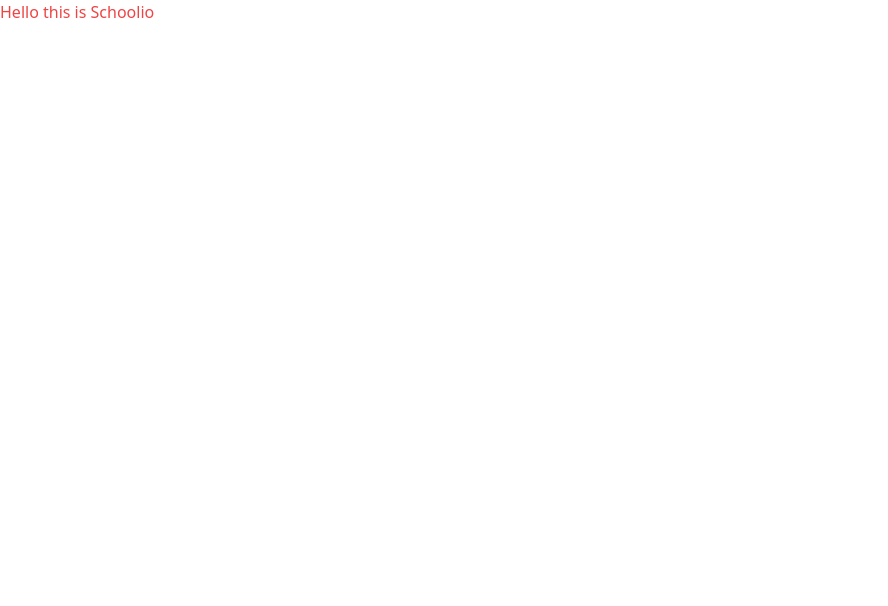
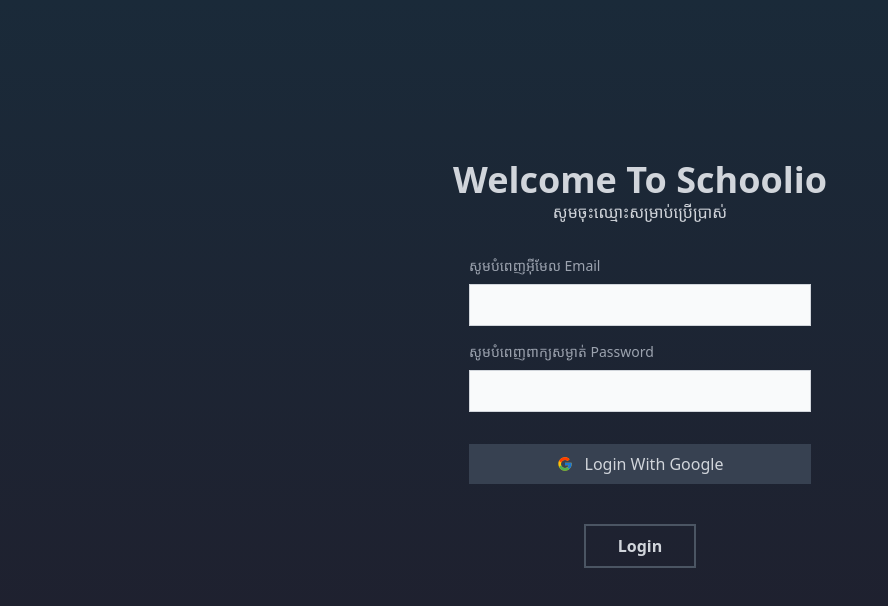
Before and after one commit to Leap-Chanvuthy/Schoolio, a React (Vite) app: page /login in a window 1280 px wide. Shown: the top 606 px of the page, without its empty margins (0-888 px from the left). Built offline with nearby package versions, Linux system fonts and the light colour scheme.

Commit message:
add: Login / Register page

```diff
--- a/package.json
+++ b/package.json
@@ -11,7 +11,9 @@
   },
   "dependencies": {
     "react": "^18.2.0",
-    "react-dom": "^18.2.0"
+    "react-dom": "^18.2.0",
+    "react-icons": "^4.11.0",
+    "react-router-dom": "^6.18.0"
   },
   "devDependencies": {
     "@types/react": "^18.2.15",
--- a/src/App.jsx
+++ b/src/App.jsx
@@ -1,9 +1,17 @@
+import { BrowserRouter , Routes , Route } from "react-router-dom";
+import Register from "./components/auth/Register";
+import Login from "./components/auth/Login";
 
 function App() {
   return (
-    <div>
-        <h4 className="text-red-500">Hello this is Schoolio </h4>
-    </div>
+    <BrowserRouter>
+      <div>
+          <Routes>
+            <Route path="/register" element={<Register/>}/>
+            <Route path="/login" element={<Login/>} />
+          </Routes>
+      </div>
+    </BrowserRouter>
   )
 }
 
--- /dev/null
+++ b/src/components/auth/Login.jsx
@@ -0,0 +1,33 @@
+import {FcGoogle} from 'react-icons/fc';
+
+const Login = () => {
+    return (
+        <div className="w-full h-[100vh] bg-gradient-to-b from-secondary to-primary">
+            <div className="flex justify-center items-center text-center p-4">
+                <div className="top-[20%] absolute text-gray-300 ">
+                    <h3 className="text-4xl font-bold" >Welcome To Schoolio</h3>
+                    <p>សូមចុះឈ្មោះសម្រាប់ប្រើប្រាស់</p>
+                    <form className="px-4 py-6" >
+                        <div className="flex flex-col text-start py-2 ">
+                            <label className="block mb-2 text-sm font-medium text-gray-400 ">សូមបំពេញអុីមែល​ Email​</label>
+                            <input className="bg-gray-50 border border-gray-300 text-gray-900 text-sm focus:ring-blue-500 focus:border-blue-500 block w-full p-2.5 dark:bg-gray-700 dark:border-gray-600 dark:placeholder-gray-400 dark:text-white dark:focus:ring-blue-500 dark:focus:border-blue-500" type="text" />
+                        </div>
+                        <div className="flex flex-col text-start py-2 ">
+                            <label className="block mb-2 text-sm font-medium text-gray-400 ">សូមបំពេញពាក្យសម្ងាត់ Password</label>
+                            <input className="bg-gray-50 border border-gray-300 text-gray-900 text-sm focus:ring-blue-500 focus:border-blue-500 block w-full p-2.5 dark:bg-gray-700 dark:border-gray-600 dark:placeholder-gray-400 dark:text-white dark:focus:ring-blue-500 dark:focus:border-blue-500" type="text" />
+                        </div>
+                        <div className='flex justify-center items-center gap-3 py-2 mt-6 bg-gray-700'>
+                            <FcGoogle/>
+                            <button>Login With Google</button>
+                        </div>
+                        <div className='py-10 font-bold '>
+                            <button className='border-2 border-gray-600 px-8 py-2'>Login</button>
+                        </div>
+                    </form>
+                </div>
+            </div>
+        </div>
+     );
+}
+
+export default Login;
--- /dev/null
+++ b/src/components/auth/Register.jsx
@@ -0,0 +1,33 @@
+import {FcGoogle} from 'react-icons/fc';
+
+const Register = () => {
+    return (
+        <div className="w-full h-[100vh] bg-gradient-to-b from-secondary to-primary">
+            <div className="flex justify-center items-center text-center p-4">
+                <div className="top-[20%] absolute text-gray-300 ">
+                    <h3 className="text-4xl font-bold" >Welcome To Schoolio</h3>
+                    <p>សូមចុះឈ្មោះសម្រាប់ប្រើប្រាស់</p>
+                    <form className="px-4 py-6" >
+                        <div className="flex flex-col text-start py-2 ">
+                            <label className="block mb-2 text-sm font-medium text-gray-400 ">សូមបំពេញអុីមែល​ Email​</label>
+                            <input className="bg-gray-50 border border-gray-300 text-gray-900 text-sm focus:ring-blue-500 focus:border-blue-500 block w-full p-2.5 dark:bg-gray-700 dark:border-gray-600 dark:placeholder-gray-400 dark:text-white dark:focus:ring-blue-500 dark:focus:border-blue-500" type="text" />
+                        </div>
+                        <div className="flex flex-col text-start py-2 ">
+                            <label className="block mb-2 text-sm font-medium text-gray-400 ">សូមបំពេញពាក្យសម្ងាត់ Password</label>
+                            <input className="bg-gray-50 border border-gray-300 text-gray-900 text-sm focus:ring-blue-500 focus:border-blue-500 block w-full p-2.5 dark:bg-gray-700 dark:border-gray-600 dark:placeholder-gray-400 dark:text-white dark:focus:ring-blue-500 dark:focus:border-blue-500" type="text" />
+                        </div>
+                        <div className='flex justify-center items-center gap-3 py-2 mt-6 bg-gray-700'>
+                            <FcGoogle/>
+                            <button>Sign Up With Google</button>
+                        </div>
+                        <div className='py-10 font-bold '>
+                            <button className='border-2 border-gray-600 px-8 py-2'>Sign Up</button>
+                        </div>
+                    </form>
+                </div>
+            </div>
+        </div>
+     );
+}
+
+export default Register;
--- a/src/index.css
+++ b/src/index.css
@@ -1,3 +1,5 @@
 @tailwind base;
 @tailwind components;
 @tailwind utilities;
+@import url('https://fonts.googleapis.com/css2?family=Noto+Sans+Khmer:wght@500&family=Poppins:wght@300&display=swap');
+@import url('https://fonts.googleapis.com/css2?family=Poppins:wght@500&display=swap');
--- a/tailwind.config.js
+++ b/tailwind.config.js
@@ -4,7 +4,12 @@
     "./src/**/*.{js,jsx,ts,tsx}",
   ],
   theme: {
-    extend: {},
+    extend: {
+      colors:{
+        primary : '#201E2C',
+        secondary : '#1A2A39'
+      }
+    },
   },
   plugins: [],
 }
```
Also changed, not shown: 1 other file (tests, documents, lock files or other folders).
